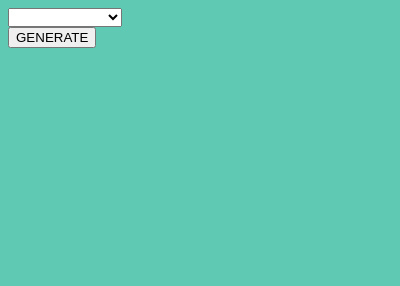
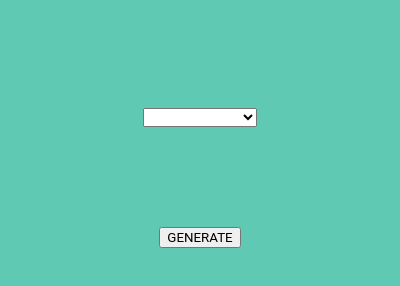
Before and after one commit to Dakskihedron/character-randomiser, an Electron app: page src/index.html in a window 400 px wide. Drawn offline with Linux system fonts and the light colour scheme.

Commit message:
Added css styling for button and select elements

```diff
--- a/src/styles.css
+++ b/src/styles.css
@@ -7,7 +7,20 @@ body {
     background-color: #5fc9b4;
 }
 
-h1 {
+.container {
+    display: flex;
+    justify-content: center;
+    align-items: center;
+}
+
+#select-container {
+    transform: translateY(100px);
+}
+
+#button-container {
+    transform: translateY(200px);
+}
+
+#button {
     font-family: "Roboto", sans-serif;
-    text-align: center;
 }
```
